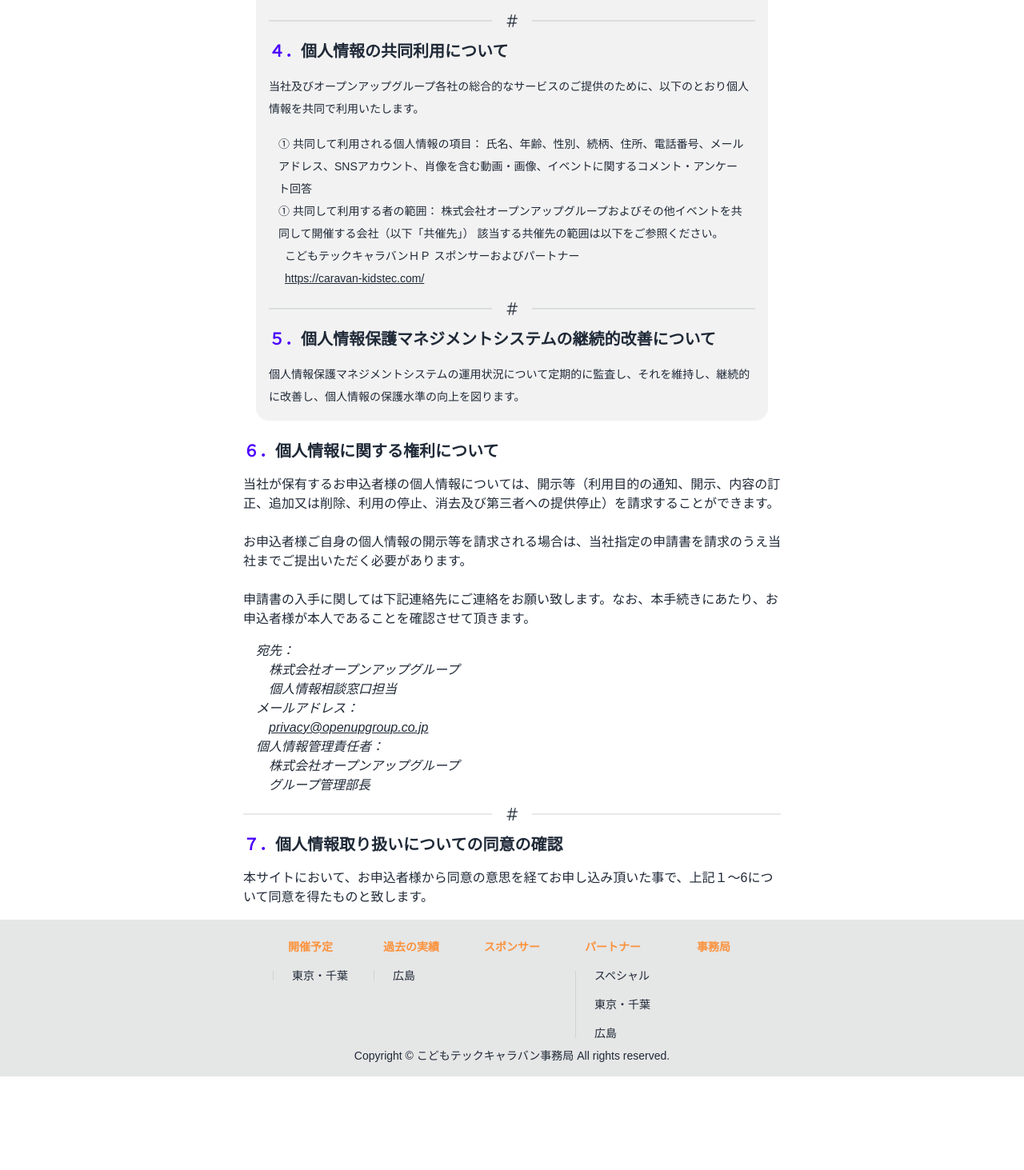
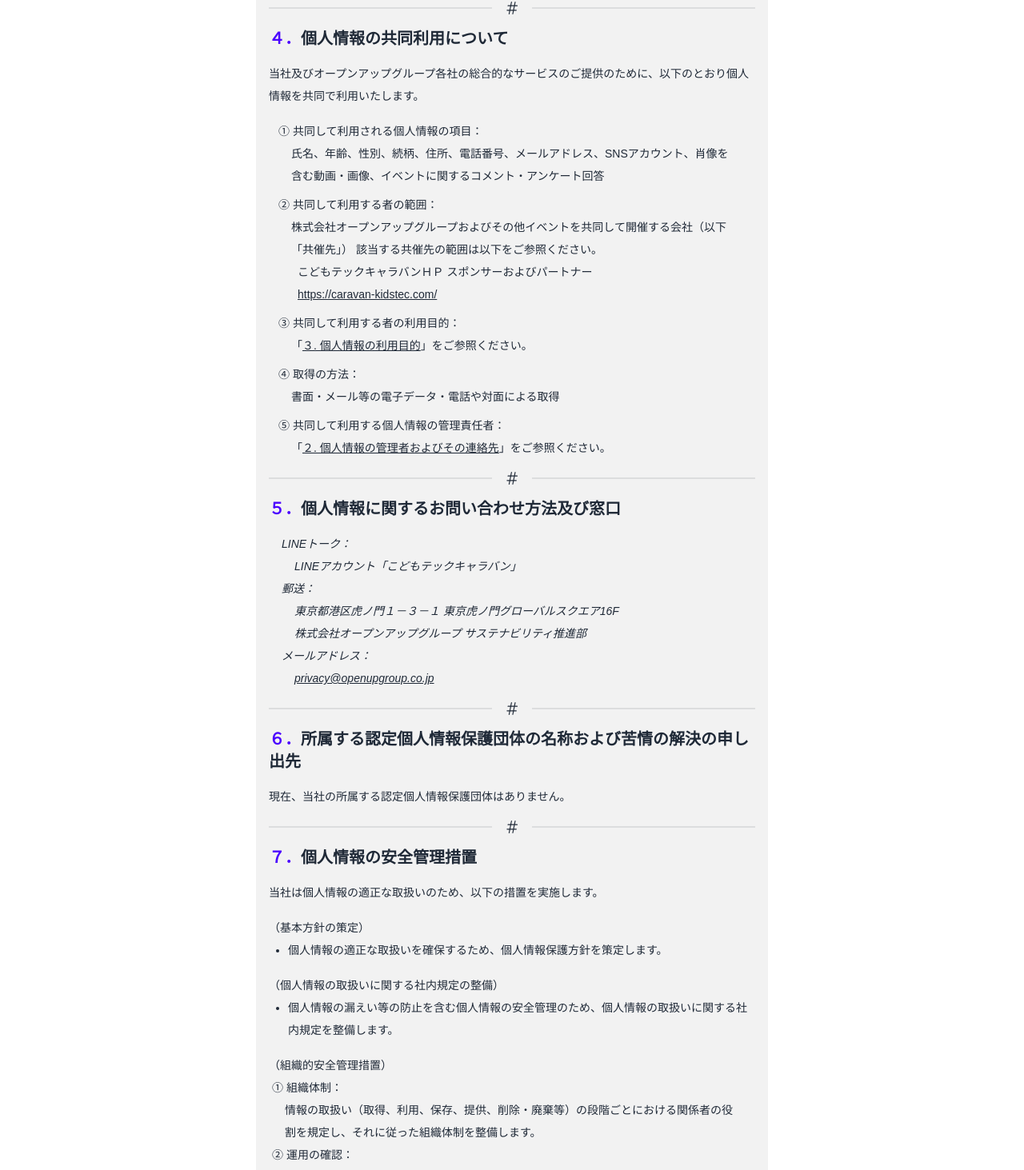
Before and after one commit to OpenUp-LabTakizawa/caravan-kidstec, a Next.js app: page /event/tokyo_chiba/privacy-policy in a window 1280 px wide. Shown: the part 2918-4381 px from the top of the page at 80% size. Before the commit the page ends 4264 px from the top, so only its background shows below. Built offline with nearby package versions, Linux system fonts and the light colour scheme; a web font is replaced by a local one.

Commit message:
🎨style: add privacy policy for Tokyo and Chiba (#871)

```diff
--- a/app/event/privacyPolicy.tsx
+++ b/app/event/privacyPolicy.tsx
@@ -8,15 +8,18 @@
 export function PrivacyPolicy({
   submenu,
 }: Readonly<{ submenu: Submenu }>): JSX.Element {
-  const contactHref: string = "contact"
+  const addressId: string = "address"
+  const contactId: string = "contact"
+  const purposeId: string = "purpose"
+  const mailAddress: string = "privacy@openupgroup.co.jp"
 
   return (
     <>
       <Heading menu={EVENT} submenus={[submenu, PRIVACY_POLICY]} />
-      <p className="px-4 text-sm">
+      <p className="px-4 text-xs sm:text-sm">
         こどもテックキャラバンの個人情報は、株式会社オープンアップグループ（以下「当社」）が代表して取得しておりますので、当社の個人情報保護方針を以下にお知らせします。
       </p>
-      <section className="bg-base-200 leading-7 m-4 p-4 rounded-2xl space-y-4 text-sm">
+      <section className="bg-base-200 leading-5 m-4 p-4 rounded-2xl space-y-4 text-xs sm:leading-7 sm:text-sm">
         <h2 className="font-bold text-2xl text-center">個人情報保護方針</h2>
         <p>
           当社は、個人情報を大切に取り扱い、個人の権利利益を保護することを重要な社会的責務と考えています。
@@ -77,7 +80,7 @@
           </p>
         </section>
       </section>
-      <section className="bg-base-200 leading-7 m-4 p-4 rounded-2xl space-y-4 text-sm">
+      <section className="bg-base-200 leading-5 m-4 p-4 rounded-2xl space-y-4  text-xs sm:leading-7 sm:text-sm">
         <h2 className="font-bold text-2xl text-center">
           特定個人情報の適正な取扱いに関する基本方針
         </h2>
@@ -112,14 +115,14 @@
           </h3>
           <p>
             特定個人情報等の取扱いに関するご質問や苦情につきましては、後述の「個人情報の取り扱いに関して」の「
-            <Link href={`#${contactHref}`} className="link">
-              5.&nbsp;個人情報に関するお問い合わせ方法及び窓口
+            <Link href={`#${contactId}`} className="link">
+              ５.&nbsp;個人情報に関するお問い合わせ方法及び窓口
             </Link>
             」までお願いします。
           </p>
         </section>
       </section>
-      <section className="bg-base-200 leading-7 m-4 p-4 rounded-2xl space-y-4 text-sm">
+      <section className="bg-base-200 leading-5 m-4 p-4 rounded-2xl space-y-4 text-xs sm:leading-7 sm:text-sm">
         <h2 className="font-bold text-2xl text-center">
           個人情報の取り扱いに関して
         </h2>
@@ -140,53 +143,23 @@
           </p>
         </section>
         <Divider />
-        <section className="space-y-4">
+        <section id={addressId} className="space-y-4">
           <h3 className="font-bold text-xl">
             <span className="text-primary">２．</span>
             個人情報の管理者およびその連絡先
           </h3>
           <p>
             当社の個人情報保護管理責任者は、グループ管理部長となります。
-            ※後述の「個人情報に関するお問い合わせ窓口」にご連絡ください。
+            <br />
+            ※後述の「
+            <Link href={`#${contactId}`} className="link">
+              ５.&nbsp;個人情報に関するお問い合わせ方法及び窓口
+            </Link>
+            」にご連絡ください。
           </p>
-          {/* <section className="space-y-4">
-            <h4>
-              １）当社は、以下に挙げるケースにおいて、いただいた個人情報を外部に提供します。
-            </h4>
-            <ul className="px-4">
-              <li>①&nbsp;本件実施に関する業務提携を行う場合</li>
-              <li>②&nbsp;本件実施に関する業務委託を行う場合</li>
-            </ul>
-            <p>a.&nbsp;提供する個人情報の項目</p>
-            <ul className="list-disc px-8">
-              <li>氏名</li>
-              <li>住所</li>
-              <li>年齢</li>
-              <li>性別</li>
-              <li>電話番号</li>
-              <li>メールアドレス</li>
-              <li>写真</li>
-              <li>家族構成</li>
-              <li>運営に必要な備考情報</li>
-            </ul>
-            <p>b.&nbsp;提供の手段・方法</p>
-            <p className="px-4">
-              書面にて直接またはデータ転送（Eメール、FAXを含む）
-            </p>
-            <p>c.&nbsp;当該情報の提供を受ける者（組織）</p>
-            <ul className="list-disc px-8">
-              {organizations.map((organization) => (
-                <li key={organization}>{organization}</li>
-              ))}
-            </ul>
-            <p>d.&nbsp;個人情報の取扱いに関する契約</p>
-            <p className="px-4">
-              提供する個人情報の取扱いに関しては、機密保持及び管理責任の所在を明らかにする契約を上記組織と締結しております。
-            </p>
-          </section> */}
         </section>
         <Divider />
-        <section className="space-y-4">
+        <section id={purposeId} className="space-y-4">
           <h3 className="font-bold text-xl">
             <span className="text-primary">３．</span>
             個人情報の利用目的
@@ -198,11 +171,11 @@
                 <th className="border-l-2 border-white">利用目的</th>
               </tr>
             </thead>
-            <tbody>
+            <tbody className="text-xs sm:text-sm">
               <tr className="border-b-2 border-white">
-                <th>イベントご参加者様</th>
-                <td className="border-l-2 border-white">
-                  <ul className="list-disc pl-2 space-y-2">
+                <th className="px-2 sm:px-4">イベントご参加者様</th>
+                <td className="border-l-2 border-white px-2 sm:px-4">
+                  <ul className="list-disc pl-4 space-y-2">
                     <li>
                       当社およびイベント共催各社のイベント、サービス等ご案内
                     </li>
@@ -216,13 +189,13 @@
                 </td>
               </tr>
               <tr>
-                <th>
+                <th className="px-2 sm:px-4">
                   各種ご相談・
                   <br />
                   お問い合わせ
                 </th>
-                <td className="border-l-2 border-white">
-                  <ul className="list-disc pl-2 space-y-2">
+                <td className="border-l-2 border-white px-2 sm:px-4">
+                  <ul className="list-disc pl-4 space-y-2">
                     <li>ご相談・お問い合わせ対応及び関連するご連絡</li>
                     <li>
                       ご相談・お問い合わせに関するデータ分析
@@ -234,8 +207,9 @@
               </tr>
             </tbody>
           </table>
-          <p>その他、個別に書面で明示したとおりの利用目的とします。</p>
           <p>
+            その他、個別に書面で明示したとおりの利用目的とします。
+            <br />
             ※なお、取得した個人情報は、取得時に明示した場合を除き、お客様の同意を得ずに第三者に提供することはありません。
             ただし、利用目的の範囲において個人情報の全部または一部を委託する場合があります。
           </p>
@@ -249,14 +223,20 @@
           <p>
             当社及びオープンアップグループ各社の総合的なサービスのご提供のために、以下のとおり個人情報を共同で利用いたします。
           </p>
-          <ol className="px-3">
+          <ol className="px-3 space-y-2">
             <li className="before:content-['①'] before:mr-1">
-              共同して利用される個人情報の項目：&nbsp;氏名、年齢、性別、続柄、住所、電話番号、メールアドレス、SNSアカウント、肖像を含む動画・画像、イベントに関するコメント・アンケート回答
+              共同して利用される個人情報の項目：
+              <p className="px-4">
+                氏名、年齢、性別、続柄、住所、電話番号、メールアドレス、SNSアカウント、肖像を含む動画・画像、イベントに関するコメント・アンケート回答
+              </p>
             </li>
-            <li className="before:content-['①'] before:mr-1">
-              共同して利用する者の範囲：&nbsp;株式会社オープンアップグループおよびその他イベントを共同して開催する会社（以下「共催先」）
+            <li className="before:content-['②'] before:mr-1">
+              共同して利用する者の範囲：
+              <p className="px-4">
+                株式会社オープンアップグループおよびその他イベントを共同して開催する会社（以下「共催先」）
                 該当する共催先の範囲は以下をご参照ください。
-              <p className="px-2">
+              </p>
+              <p className="px-6">
                 こどもテックキャラバンＨＰ&nbsp;スポンサーおよびパートナー
                 <br />
                 <Link href="/" className="link">
@@ -264,66 +244,249 @@
                 </Link>
               </p>
             </li>
+            <li className="before:content-['③'] before:mr-1">
+              共同して利用する者の利用目的：
+              <p className="px-4">
+                「
+                <Link href={`#${purposeId}`} className="link">
+                  ３.&nbsp;個人情報の利用目的
+                </Link>
+                」をご参照ください。
+              </p>
+            </li>
+            <li className="before:content-['④'] before:mr-1">
+              取得の方法：
+              <p className="px-4">
+                書面・メール等の電子データ・電話や対面による取得
+              </p>
+            </li>
+            <li className="before:content-['⑤'] before:mr-1">
+              共同して利用する個人情報の管理責任者：
+              <p className="px-4">
+                「
+                <Link href={`#${addressId}`} className="link">
+                  ２.&nbsp;個人情報の管理者およびその連絡先
+                </Link>
+                」をご参照ください。
+              </p>
+            </li>
           </ol>
         </section>
         <Divider />
-        <section className="space-y-4">
+        <section id={contactId} className="space-y-4">
           <h3 className="font-bold text-xl">
             <span className="text-primary">５．</span>
-            個人情報保護マネジメントシステムの継続的改善について
+            個人情報に関するお問い合わせ方法及び窓口
           </h3>
-          <p>
-            個人情報保護マネジメントシステムの運用状況について定期的に監査し、それを維持し、継続的に改善し、個人情報の保護水準の向上を図ります。
+          <address>
+            <ul className="px-4">
+              <li>
+                LINEトーク：
+                <p className="pl-4">LINEアカウント「こどもテックキャラバン」</p>
+              </li>
+              <li>
+                郵送：
+                <p className="pl-4">
+                  東京都港区虎ノ門１－３－１&nbsp;東京虎ノ門グローバルスクエア16F
+                  <br />
+                  株式会社オープンアップグループ&nbsp;サステナビリティ推進部
                 </p>
-        </section>
-      </section>
-      <section>
-        <section className="space-y-4">
-          <h3 className="font-bold text-xl">
-            <span className="text-primary">６．</span>
-            個人情報に関する権利について
-          </h3>
-          <p>
-            当社が保有するお申込者様の個人情報については、開示等（利用目的の通知、開示、内容の訂正、追加又は削除、利用の停止、消去及び第三者への提供停止）を請求することができます。
-            <br />
-            <br />
-            お申込者様ご自身の個人情報の開示等を請求される場合は、当社指定の申請書を請求のうえ当社までご提出いただく必要があります。
-            <br />
-            <br />
-            申請書の入手に関しては下記連絡先にご連絡をお願い致します。なお、本手続きにあたり、お申込者様が本人であることを確認させて頂きます。
-          </p>
-          <address className="mx-auto px-4">
-            宛先：
-            <p className="pl-4">
-              株式会社オープンアップグループ
-              <br />
-              個人情報相談窓口担当
-            </p>
+              </li>
+              <li>
                 メールアドレス：
                 <p className="pl-4">
-              <Link href="mailto:privacy@openupgroup.co.jp" className="link">
-                privacy@openupgroup.co.jp
+                  <Link href={`mailto:${mailAddress}`} className="link">
+                    {mailAddress}
                   </Link>
                 </p>
-            個人情報管理責任者：
-            <p className="pl-4">
-              株式会社オープンアップグループ
-              <br />
-              グループ管理部長
-            </p>
+              </li>
+            </ul>
           </address>
         </section>
         <Divider />
         <section className="space-y-4">
           <h3 className="font-bold text-xl">
+            <span className="text-primary">６．</span>
+            所属する認定個人情報保護団体の名称および苦情の解決の申し出先
+          </h3>
+          <p>現在、当社の所属する認定個人情報保護団体はありません。</p>
+        </section>
+        <Divider />
+        <section className="space-y-4">
+          <h3 className="font-bold text-xl">
             <span className="text-primary">７．</span>
-            個人情報取り扱いについての同意の確認
+            個人情報の安全管理措置
+          </h3>
+          <p>当社は個人情報の適正な取扱いのため、以下の措置を実施します。</p>
+          <ul className="space-y-4">
+            <li>
+              （基本方針の策定）
+              <ul className="list-disc pl-6">
+                <li>
+                  個人情報の適正な取扱いを確保するため、個人情報保護方針を策定します。
+                </li>
+              </ul>
+            </li>
+            <li>
+              （個人情報の取扱いに関する社内規定の整備）
+              <ul className="list-disc pl-6">
+                <li>
+                  個人情報の漏えい等の防止を含む個人情報の安全管理のため、個人情報の取扱いに関する社内規定を整備します。
+                </li>
+              </ul>
+            </li>
+            <li>
+              （組織的安全管理措置）
+              <ol className="pl-1">
+                <li className="before:content-['①'] before:mr-1">
+                  組織体制：
+                  <p className="px-4">
+                    情報の取扱い（取得、利用、保存、提供、削除・廃棄等）の段階ごとにおける関係者の役割を規定し、それに従った組織体制を整備します。
+                  </p>
+                </li>
+                <li className="before:content-['②'] before:mr-1">
+                  運用の確認：
+                  <p className="px-4">
+                    整備された社内規定に従って個人情報を取扱うものとし、取扱い記録をシステムログや書面等で作成、社内規定に従った運用となっているかどうかを適宜確認します。
+                  </p>
+                </li>
+                <li className="before:content-['③'] before:mr-1">
+                  台帳管理：
+                  <p className="px-4">
+                    個人情報の取扱い状況を把握・確認する手段として、当社が取得した、或いは当社に委託された個人情報の管理台帳を作成、管理します。
+                  </p>
+                </li>
+                <li className="before:content-['④'] before:mr-1">
+                  事故時の対応：
+                  <p className="px-4">
+                    漏えい等の事故発生時の体制・手順を策定します。
+                  </p>
+                </li>
+                <li className="before:content-['⑤'] before:mr-1">
+                  点検・見直し：
+                  <p className="px-4">
+                    個人情報の取扱い状況について、定期的に自己点検を実施するとともに、情報管理部門、内部監査部門、外部委託専門業者等によるチェックを実施し、安全管理体制の評価、見直し、改善に継続的に取り組みます。
+                  </p>
+                </li>
+              </ol>
+            </li>
+            <li>
+              （人的安全管理措置）
+              <ul className="list-disc pl-6">
+                <li>
+                  個人情報の取扱いに関する注意・留意事項について、当社の従業者に定期的な研修や訓練を実施します。また、個人情報を含む秘密情報についての秘密保持に関する事項を就業規則や関連規定に記載するなど、当社従業者の秘密保持義務を明らかにします。
+                </li>
+              </ul>
+            </li>
+            <li>
+              （物理的安全管理措置）
+              <ol className="pl-1">
+                <li className="before:content-['①'] before:mr-1">
+                  取扱い区域：
+                  <p className="px-4">
+                    個人情報を取扱う区域を設定し、当該区域の入退管理ルールを策定します。また、個人情報が記録された（或いは記録が可能な）機器、電子媒体、書類等の持ち込み、持ち出しルールを併せて策定します。
+                  </p>
+                </li>
+                <li className="before:content-['②'] before:mr-1">
+                  機器・電子媒体等の盗難防止：
+                  <p className="px-4">
+                    個人情報が記録された機器、電子媒体、書類等の紛失または盗難等を防止するための適切な措置を実施します。
+                  </p>
+                </li>
+                <li className="before:content-['③'] before:mr-1">
+                  機器・電子媒体等の運搬：
+                  <p className="px-4">
+                    個人情報が記録された機器、電子媒体、書類等を持ち運ぶ場合、容易に個人情報を漏えいさせないよう暗号化、パスワード制御等の措置を実施します。
+                  </p>
+                </li>
+                <li className="before:content-['④'] before:mr-1">
+                  機器・電子媒体等の廃棄：
+                  <p className="px-4">
+                    個人情報が記録された機器、電子媒体、書類等は、個人情報を復元できない方法で廃棄します。
+                  </p>
+                </li>
+              </ol>
+            </li>
+            <li>
+              （技術的安全管理措置）
+              <ol className="pl-1">
+                <li className="before:content-['①'] before:mr-1">
+                  アクセス制御：
+                  <p className="px-4">
+                    個人情報を取扱う情報システムについては、業務履行上の必要性がある最小限の範囲となるようアクセス制御を実施し、アクセス可能な当社従業者及び、当該従業者が取扱う個人情報データベース等の範囲を限定します。
+                  </p>
+                </li>
+                <li className="before:content-['②'] before:mr-1">
+                  識別と認証：
+                  <p className="px-4">
+                    個人情報を取扱う情報システムは、当該システムを使用する当社従業者が正当なアクセス権限を有する者であることを、識別した結果に基づき認証します。
+                  </p>
+                </li>
+                <li className="before:content-['③'] before:mr-1">
+                  不正アクセス等の防止：
+                  <p className="px-4">
+                    個人情報を取扱う情報システムを、外部からの不正アクセスまたは不正ソフトウェアから保護する仕組みを導入し、適切に運用します。
+                  </p>
+                </li>
+                <li className="before:content-['④'] before:mr-1">
+                  漏えい等の防止：
+                  <p className="px-4">
+                    個人情報を取扱う情報システムにおいて、使用に伴う個人情報の漏えい等を防止するための措置を実施します。
+                  </p>
+                </li>
+              </ol>
+            </li>
+            <li>
+              （委託先の監督）
+              <ul className="list-disc pl-6">
+                <li>
+                  個人情報の取扱いの全部または一部を第三者に委託する場合、委託先において個人情報を安全に管理するための措置が適切に講じられるよう、適切な委託先の選定を行います。また、選定した委託先との間では、委託契約を締結のうえ、定期的に監査を行う等により委託先における当社が委託した個人情報の取扱い状況を把握するなど、適切に委託先の管理および監督を行います。
+                </li>
+              </ul>
+            </li>
+            <li>
+              （外的環境の把握）
+              <ul className="list-disc pl-6">
+                <li>
+                  個人情報を保管している以下の国における個人情報に関する制度を把握したうえで、安全管理措置を実施します。
+                </li>
+              </ul>
+              <p className="pl-6">
+                【保有個人データの保管国】
+                <br />
+                アメリカ、シンガポール
+              </p>
+            </li>
+          </ul>
+        </section>
+        <Divider />
+        <section className="space-y-4">
+          <h3 className="font-bold text-xl">
+            <span className="text-primary">８．</span>
+            開示対象個人情報の「開示等の求め」に応じる手続き等
           </h3>
           <p>
-            本サイトにおいて、お申込者様から同意の意思を経てお申し込み頂いた事で、上記１～6について同意を得たものと致します。
+            ご本人がご自身を識別できる開示対象個人情報について、利用目的の通知、開示、内容の訂正、追加または削除、利用の停止、消去および第三者への提供の停止（総称して、「開示等」という）を求めるためのお申し出をされる場合は、上掲の当社「
+            <Link href={`#${contactId}`} className="link">
+              ５.&nbsp;個人情報に関するお問い合わせ方法及び窓口
+            </Link>
+            」にご連絡下さい。
+          </p>
+          <p>
+            当社より開示等の求めに際して提出していただく書面（開示等の求めの申入書）の様式を送付いたしますので、当該「申入書」に必要事項を記載し、申込みご本人様であることが確認できる書類などを添付のうえ、お申し込みできます。
           </p>
         </section>
       </section>
+      <p className="px-4 text-right text-sm">
+        ２０２１年４月１日制定
+        <br />
+        ２０２４年７月１日改訂
+      </p>
+      <p className="px-4 text-right text-sm">
+        株式会社オープンアップグループ
+        <br />
+        代表取締役社長&nbsp;佐藤&nbsp;大央
+      </p>
     </>
   )
 }
--- a/app/globals.css
+++ b/app/globals.css
@@ -35,6 +35,19 @@
   background: linear-gradient(to right, #38bdf8 50%, #e0f2fe 60%, #38bdf8 70%);
   background-size: 600% 100%;
   animation: shine 20s infinite linear;
+}
+
+.box-orange-shadow {
+  background: linear-gradient(#fff, #fff 50%, #fb923c 50%, #fb923c);
+  background-size: 100% 200%;
+  border-color: #fb923c;
+  box-shadow: #fff 4px 4px 0 0, #fb923c 4px 4px 0 2px;
+  transition: .5s;
+  &:hover {
+    background-position: 100% 100%;
+    box-shadow: #fff 2px 2px 0 0, #fb923c 2px 2px 0 2px;
+    transform: translate(2px, 2px);
+  }
 }
 
 .box-sky-shadow {
```
Also changed, not shown: app/components/layout/menuPanel.tsx (+15 -4 lines). Lines whose indentation alone changed are shown as unchanged.
